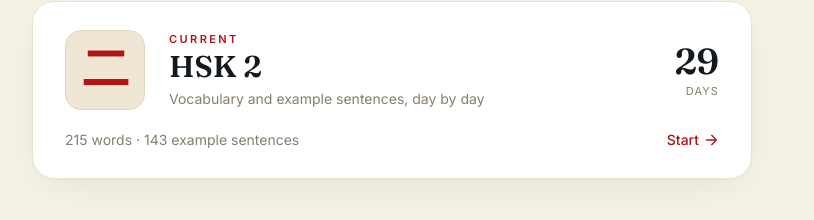
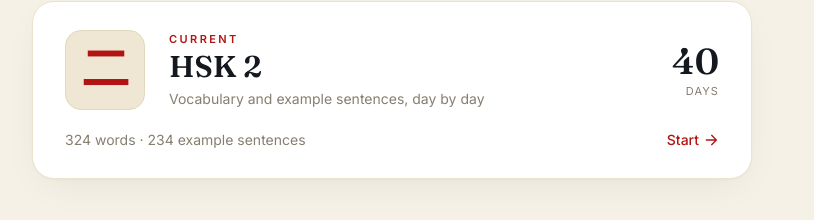
Before and after one commit to Pinpie-27/hsk-review, a Next.js app: page / in a window 1280 px wide. Shown: the part 434-654 px from the top of the page, without its empty margins (248-1062 px from the left). Built offline with nearby package versions, Linux system fonts and the light colour scheme.

Commit message:
add HSK2 days 30-40

```diff
--- a/data/hsk2.ts
+++ b/data/hsk2.ts
@@ -536,5 +536,322 @@ export const hsk2: Level = {
         'V + O + V + 了 + thời lượng + 了: khi không có động từ tân ngữ, để diễn tả làm trong bao lâu, thường lặp lại động từ',
       ],
     },
+    {
+      day: 30,
+      numbers: ['202', '236 / 270', '281', '300', '333', '345', '363', '374 / 374', '399', '411'],
+      words: [
+        '压力',
+        '飞机 / 飞',
+        '小时 (一个小时)',
+        '讲',
+        '橙子',
+        '洗衣机',
+        '雪 (下雪)',
+        '长',
+        '更',
+        '周末',
+      ],
+      sentences: [
+        '我坐飞机去北京，要两个小时。',
+        '你给我讲你的压力。',
+        '梨比橙子贵。但是我更喜欢梨。',
+        '周末我想去买一台洗衣机。',
+        '那太长了。',
+        '下雪了。',
+      ],
+      notes: [],
+    },
+    {
+      day: 31,
+      numbers: ['208', '216 / 217', '271', '299', '334', '346', '376', '388', '414', '415'],
+      words: [
+        '就',
+        '笔试 / 机考',
+        '路 (一条路)',
+        '事情 (一件事情)',
+        '橘子',
+        '洗手间',
+        '院长',
+        '着急',
+        '爱好',
+        '总是',
+      ],
+      sentences: [
+        '你喜欢笔试还是机考？',
+        '我的院长总是走这条路去医院。',
+        '你的爱好是什么？',
+        '晚上去洗手间的时候，我觉得很着急。',
+        '橘子比橙子贵，但是我更喜欢橘子。',
+        '我不知道那件事情。',
+        '我就吃饭了。',
+        '我一走，他就来了。',
+        '他就是我的朋友。',
+      ],
+      notes: [],
+    },
+    {
+      day: 32,
+      numbers: ['78', '212', '221 / 221', '257 / 258', '298', '325', '335', '347 / 348 / 349', '377', '413'],
+      words: [
+        '重',
+        '件',
+        '一点 / 有一点',
+        '公斤 (1 斤 = 1/2 公斤)',
+        '毕业',
+        '别人',
+        '火龙果',
+        '唱歌 / 唱 / 歌',
+        '校长',
+        '自己',
+      ],
+      sentences: [
+        '我重五十五公斤。',
+        '我想买那件衣服毕业的时候穿。',
+        '你喜欢唱歌吗？',
+        '你唱什么歌？',
+        '校长自己开车上班。',
+        '我不喜欢吃火龙果，但是别人喜欢吃。',
+        '我有一点累。',
+        '你想喝一点水吗？',
+      ],
+      notes: ['一点 + N; V + 一点; 有一点 + Adj'],
+    },
+    {
+      day: 33,
+      numbers: ['215', '247', '259', '321', '378', '396 / 397 / 398', '410', '412', '416', '417'],
+      words: [
+        '不错 = 很好',
+        '打篮球',
+        '姐姐',
+        '学期',
+        '学长',
+        '票 (门票, 电影票)',
+        '最近',
+        '路上',
+        '书店',
+        '中心',
+      ],
+      sentences: [
+        '我姐姐喜欢打篮球。',
+        '我的学长去书店了。',
+        '你有门票 (电影票) 吗？',
+        '我在去中心的路上，准备买东西。',
+        '最近我觉得不错。',
+        '这个学期很难。',
+      ],
+      notes: ['在 + 去 + địa điểm + 的路上: đang trên đường đi đến ...'],
+    },
+    {
+      day: 34,
+      numbers: ['29', '219', '248', '260', '316', '322 / 323', '351 / 352 / 353', '365', '379', '418'],
+      words: [
+        '不要 = 别',
+        '前 / 后 / 以前 / 以后',
+        '打网球',
+        '怎么 + V / adj',
+        '希望 《》 失望',
+        '数学 / 英文',
+        '孩子 / 男孩子 / 女孩子 / 儿子 / 女儿',
+        '度 (零下。。。度)',
+        '班长',
+        '短',
+      ],
+      sentences: [
+        '班长说别 (不要) 坐在这里。',
+        '书店吗？但是我不知道怎么去。',
+        '我希望今天是个好天气。',
+        '他对他的孩子很失望。',
+        '那个男孩子 / 女孩子很好看。',
+        '他的儿子 / 女儿很好看。',
+        '今天多少度？二十度还是零下三度？',
+        '这个太短了。我想要更长的。',
+        '你会打网球吗？',
+        '以前我常常起床很晚，但是以后我要早起。',
+      ],
+      notes: [],
+    },
+    {
+      day: 35,
+      numbers: ['241', '249', '256', '289 / 290', '338', '358 / 359 / 360', '366', '380', '400', '419'],
+      words: [
+        '秋天',
+        '打排球',
+        'V + 到',
+        '没 + V (PD - có 没 không có 了) / S + V + 了 + 没有？(CH: ...chưa)',
+        '手机号码 / 手机号',
+        '说话 / 说 / 话',
+        '弟弟',
+        '长大',
+        '快要 / 快 / 就要 / 就。。。了',
+        '看见',
+      ],
+      sentences: [
+        '长大了，你觉得累吗？',
+        '快要 / 快 / 就要秋天了。',
+        '我看见他在打排球。',
+        '你吃饭了没有？我没吃饭。',
+        '你的手机号码 (手机号) 是什么？',
+        '我不想说话。',
+        '他说太多了。',
+        '那句话很有意思。',
+        '我的弟弟买到新手机了。',
+      ],
+      notes: ['Nếu trong câu có từ chỉ thời gian → dùng 就要'],
+    },
+    {
+      day: 36,
+      numbers: ['242', '250', '276', '367 / 368 / 369 / 370', '381', '390', '420', '421', '422', '427'],
+      words: [
+        '风景',
+        '打乒乓球',
+        'A 离 B',
+        '着',
+        '长得',
+        '某 (某个人)',
+        '冷',
+        'V + 完',
+        '包',
+        '冬天',
+      ],
+      sentences: [
+        '我家离我的公司骑摩托车要二十分钟。',
+        '因为我喜欢冷天气，所以我非常喜欢冬天。',
+        '外面的风景很好看。',
+        '你喜欢打乒乓球吗？',
+        '她长得很漂亮。',
+        '某个人 / 某个包。',
+        '我吃完了。',
+        '我坐着学习呢。',
+        '他没坐着。',
+        '她坐着没有？',
+        '她坐着学习。',
+      ],
+      notes: [
+        'KD: S + V + 着 + 呢 (...đang <tồn tại 1 khoảng thời gian rồi → nhấn mạnh trạng thái>)',
+        'PD: S + 没 + V + 着',
+        'NV: S + V + 着 + 没有？',
+        'V1 + 着 + V2: giữ trạng thái / cách thức V1 trong khi thực hiện V2',
+      ],
+    },
+    {
+      day: 37,
+      numbers: ['94 / 95', '194', '214 / 361', '251', '324', '382 / 383 / 384', '386', '403', '426', '424'],
+      words: [
+        '体育馆 / 体育',
+        '可口可乐',
+        '可以 / 会 / 能 / 可能',
+        '打羽毛球',
+        '帮助 / 帮',
+        '宾馆 / 酒店 / 民宿',
+        '往 + phương hướng + V (去, 走)',
+        '老虎',
+        '轻',
+        '夏天',
+      ],
+      sentences: [
+        '你喜欢体育吗？',
+        '我们去体育馆打羽毛球吧。',
+        '我不能喝可口可乐。',
+        '我会学习汉语。',
+        '我今天下午能出去。',
+        '你可以等我吗？',
+        '可能要下雨吧。',
+        '我可以帮你吗？',
+        '那家宾馆 / 酒店 / 民宿太贵了。',
+        '你往左边走吧。',
+        '夏天太热了，所以我不喜欢夏天。',
+        '那句话很有意思。',
+        '我想要更轻的，你有吗？',
+        '我不喜欢老虎。',
+      ],
+      notes: [
+        '会 = biết làm / sẽ',
+        '能 = có khả năng / có điều kiện làm',
+        '可以 = được phép / có thể',
+        '可能 = có khả năng xảy ra / có lẽ',
+        '宾馆: khách sạn 5*',
+        '酒店: nhà hàng, khách sạn (3-4*)',
+        '民宿: homestay',
+        '想 + V / 想要 + N',
+      ],
+    },
+    {
+      day: 38,
+      numbers: ['17', '30', '79', '198', '229', '245', '252', '253', '425'],
+      words: [
+        '新',
+        '地球',
+        '米',
+        '矿泉水',
+        '跑车',
+        '羊肉串',
+        '打台球',
+        '踢足球',
+        '春天',
+      ],
+      sentences: [
+        '他有一辆新跑车。',
+        '她在教室里吃羊肉串。',
+        '你有矿泉水吗？我踢完足球了，想喝一点水。',
+        '你想去打台球吗？',
+        '春天的天气很好。',
+        '这家楼比那家楼高十米。',
+      ],
+      notes: [],
+    },
+    {
+      day: 39,
+      numbers: ['428', '429', '430', '431', '432', '433', '434', '435', '436', '437'],
+      words: [
+        '大夫',
+        '商场',
+        '停车场',
+        '运动场',
+        '叫',
+        '继续',
+        '肚子疼',
+        '车站',
+        '打扫',
+        '旧',
+      ],
+      sentences: [
+        '我肚子疼了，你可以叫大夫来吗？',
+        '商场的停车场在哪？',
+        '她一打扫完房间，就继续去运动场跑步。',
+        '这是个旧车站。',
+      ],
+      notes: [],
+    },
+    {
+      day: 40,
+      numbers: ['337', '387', '401 / 402', '404', '438', '439', '440', '441', '442', '443'],
+      words: [
+        '在 / 正在 / 正',
+        '拐',
+        '都 + (thời gian / số lượng / trạng thái) + 了 / 都 + 。。。+ 了，还。。。？',
+        '石头',
+        '足够的 + N',
+        '食物',
+        '矮',
+        '蛋糕',
+        '电灯',
+        '电冰箱',
+      ],
+      sentences: [
+        '我正在学习中文。',
+        '你往前面走二百米，然后往左拐吧。',
+        '我已经准备了足够的食物了。',
+        '这块石头太短了。',
+        '我的姐姐比我矮。',
+        '我都累了，还是要上班。',
+        '那块蛋糕在电冰箱里。',
+        '那个电灯太漂亮了。',
+      ],
+      notes: [
+        '在: đang',
+        '正在: đang diễn ra',
+        '正: đúng lúc đang',
+      ],
+    },
   ],
 };
```
